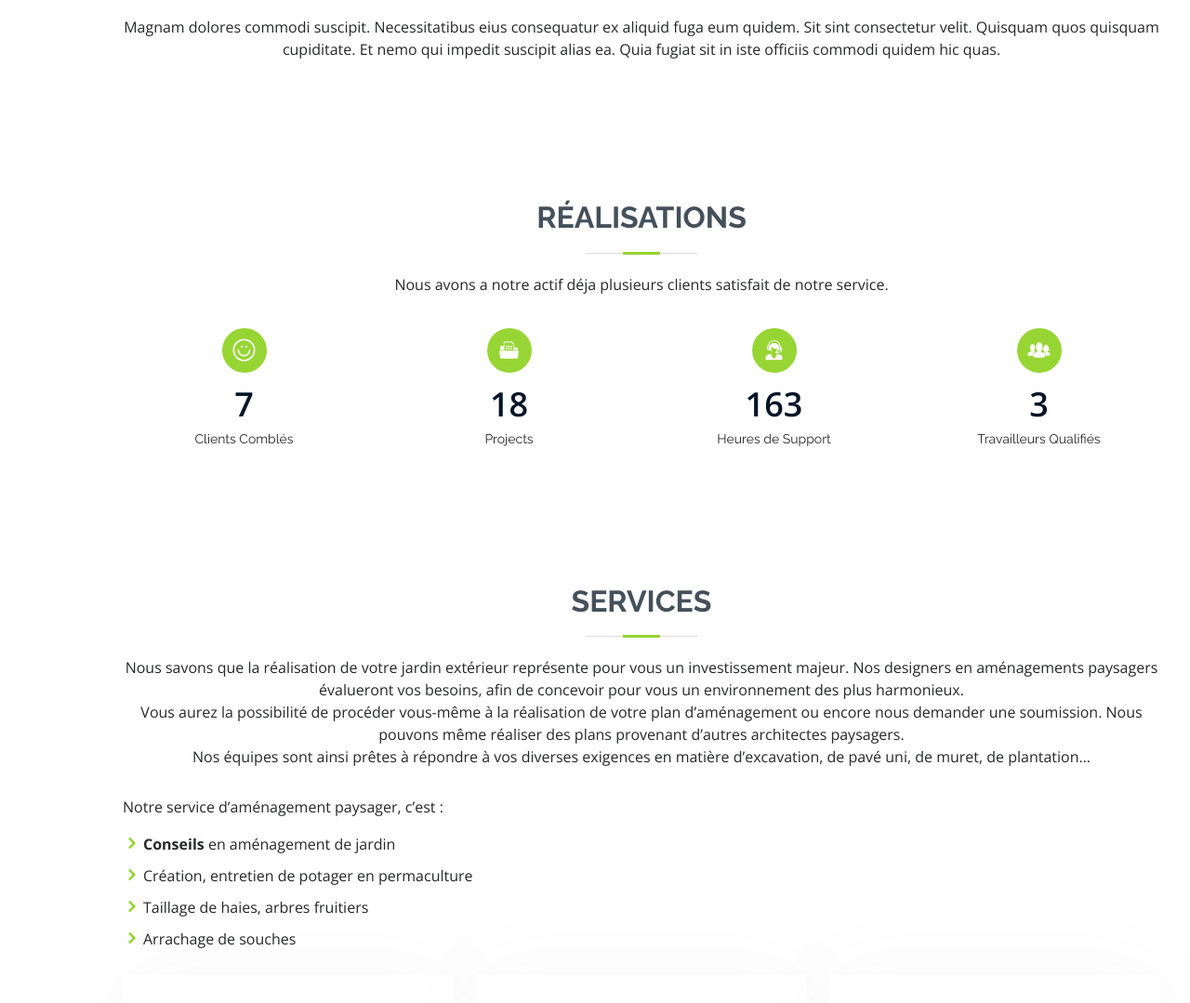
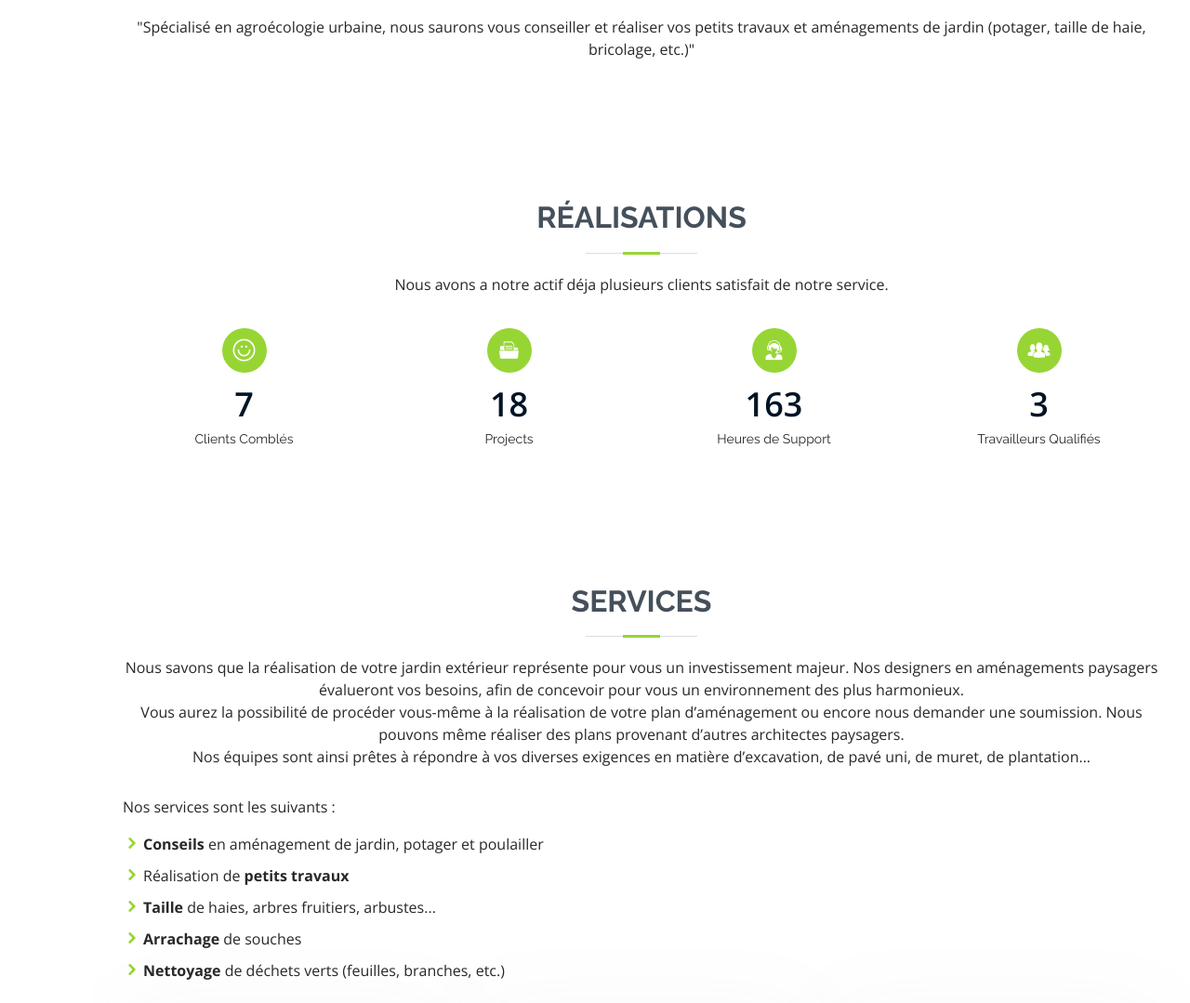
Before and after one commit to elhdeo/JardinEco, a plain HTML site: page index.html in a window 1280 px wide. Shown: the part 921-2000 px from the top of the page at 93% size. Drawn offline with nearby package versions, Linux system fonts and the light colour scheme.

Commit message:
Update index.html

```diff
--- a/index.html
+++ b/index.html
@@ -73,7 +73,7 @@
 
         <div class="section-title">
           <h2>JardinÉco</h2>
-          <p>Magnam dolores commodi suscipit. Necessitatibus eius consequatur ex aliquid fuga eum quidem. Sit sint consectetur velit. Quisquam quos quisquam cupiditate. Et nemo qui impedit suscipit alias ea. Quia fugiat sit in iste officiis commodi quidem hic quas.</p>
+          <p>"Spécialisé en agroécologie urbaine, nous saurons vous conseiller et réaliser vos petits travaux et aménagements de jardin (potager, taille de haie, bricolage, etc.)"</p>
         </div>
       </div>
     </section><!-- End About Section -->
@@ -145,12 +145,13 @@
         </div>
 
 		<div class="col-lg-8 pt-4 pt-lg-0 content">
-			<p>Notre service d’aménagement paysager, c’est :</p>
+			<p>Nos services sont les suivants :</p>
 			<ul>
-                  <li><i class="icofont-rounded-right"></i><strong>Conseils</strong> en aménagement de jardin</li>
-                  <li><i class="icofont-rounded-right"></i>Création, entretien de potager en permaculture</li>
-                  <li><i class="icofont-rounded-right"></i>Taillage de haies, arbres fruitiers</li>
-                  <li><i class="icofont-rounded-right"></i>Arrachage de souches</li>
+                  <li><i class="icofont-rounded-right"></i><strong>Conseils</strong> en aménagement de jardin, potager et poulailler</li>
+                  <li><i class="icofont-rounded-right"></i>Réalisation de <strong>petits travaux</strong></li>
+                  <li><i class="icofont-rounded-right"></i><strong>Taille</strong> de haies, arbres fruitiers, arbustes...</li>
+                  <li><i class="icofont-rounded-right"></i><strong>Arrachage</strong> de souches</li>
+				  <li><i class="icofont-rounded-right"></i><strong>Nettoyage</strong> de déchets verts (feuilles, branches, etc.)</li>
                 </ul>
 		</div>
         <div class="row">
```
